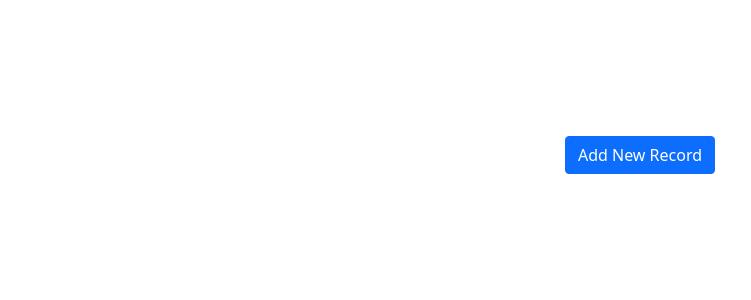
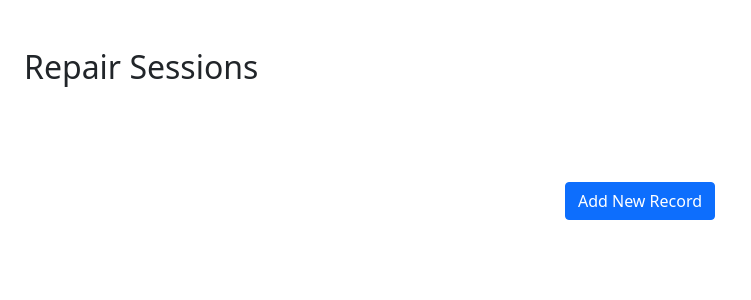
Before and after one commit to khmelevskyi/auto_service_station_esystem, a Django app: template website_app/templates/show_repair_sessions.html in a window 1280 px wide. Shown: the part 96-396 px from the top of the page, without its empty margins (0-751 px from the left). Run offline with Django 3.2, Linux system fonts and the light colour scheme; the template is opened without the code that fills it, so the values that code supplies are empty; some libraries are stand-ins or nearby versions.

Commit message:
minor cosmetic

```diff
--- a/website_app/templates/show.html
+++ b/website_app/templates/show.html
@@ -2,6 +2,7 @@
 {% block content %}
 {% load custom_tags %}
 
+<h2>{{data.0.model | remove_appname_word }}</h2>
 <br>
 
 <table class="table table-striped table-bordered table-sm">
--- a/website_app/templates/show_repair_sessions.html
+++ b/website_app/templates/show_repair_sessions.html
@@ -2,8 +2,8 @@
 {% block content %}
 {% load custom_tags %}
 
+<h2>Repair Sessions</h2>
 <br>
-
 
 <table class="table table-striped table-bordered table-sm text-small" style="font-size:0.8rem!important">
     <thead class="thead-dark">
```
